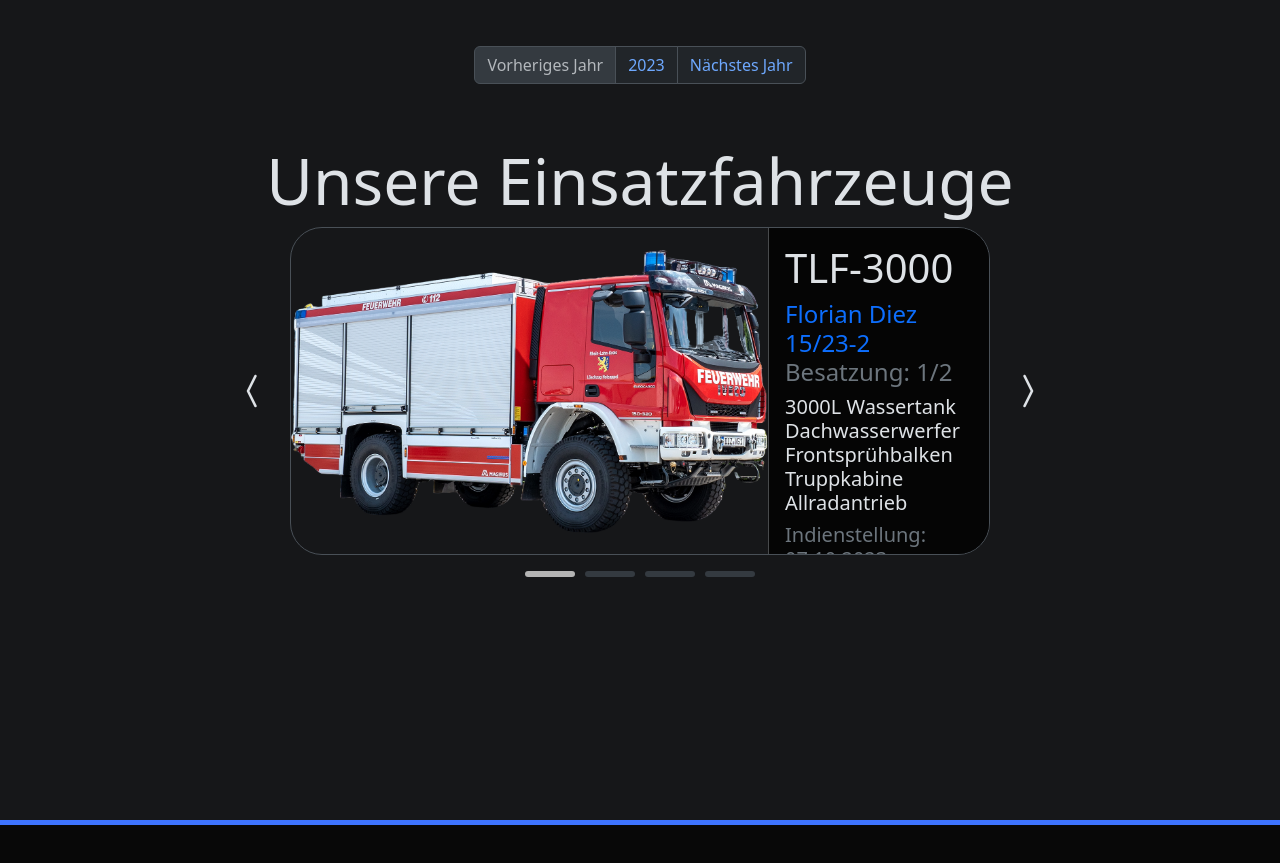
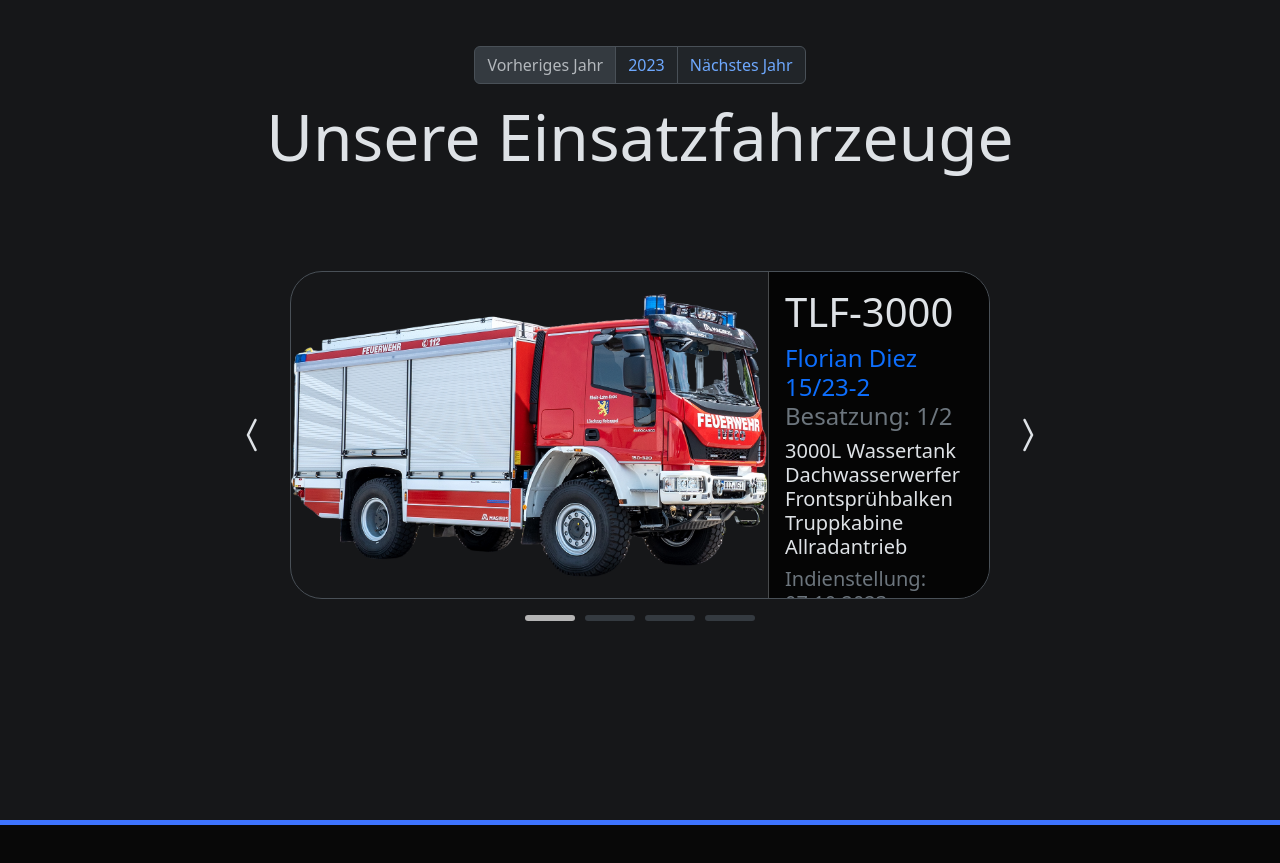
Before and after one commit to JPDiesler/FFW_Holzappel, a React (Vite) app: page / in a window 1280 px wide. Shown: the part 2572-3435 px from the top of the page. Built offline with nearby package versions, Linux system fonts and the light colour scheme; no server answers.

Commit message:
Update Vehicles component layout

```diff
--- a/src/components/modules/vehicles/Vehicles.jsx
+++ b/src/components/modules/vehicles/Vehicles.jsx
@@ -136,8 +136,8 @@ const Vehicles = () => {
 
   return (
     <div className="flex-fill d-flex flex-column justify-content-center align-items-center overflow-hidden">
-      <h1 className="title">Unsere Einsatzfahrzeuge</h1>
-      <div>
+      <h1 className="title mb-5">Unsere Einsatzfahrzeuge</h1>
+      <div className="mt-5">
         <div className="d-flex align-items-center position-relative">
           <button onClick={prevVehicle} className="btn p-0 pt-5 pb-5 me-3 z-1">
             <i className="bi bi-chevron-compact-left fs-1"></i>
@@ -162,7 +162,6 @@ const Vehicles = () => {
               return vehicle;
             })}
           </div>
-          {/* {vehicles[activeIndex]} */}
           <button onClick={nextVehicle} className="btn p-0 pt-5 pb-5 ms-3 z-1">
             <i className="bi bi-chevron-compact-right fs-1"></i>
           </button>
```
